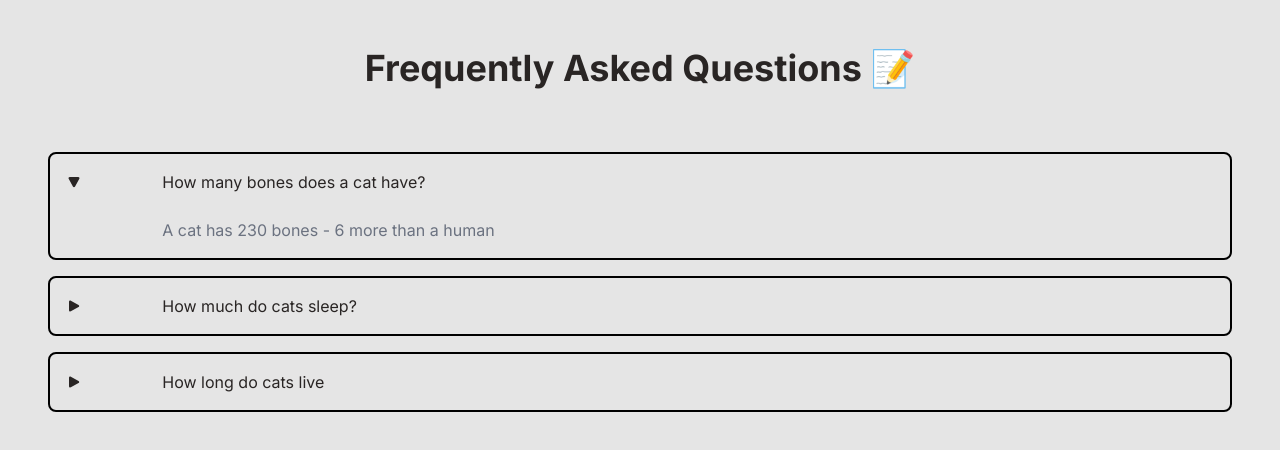
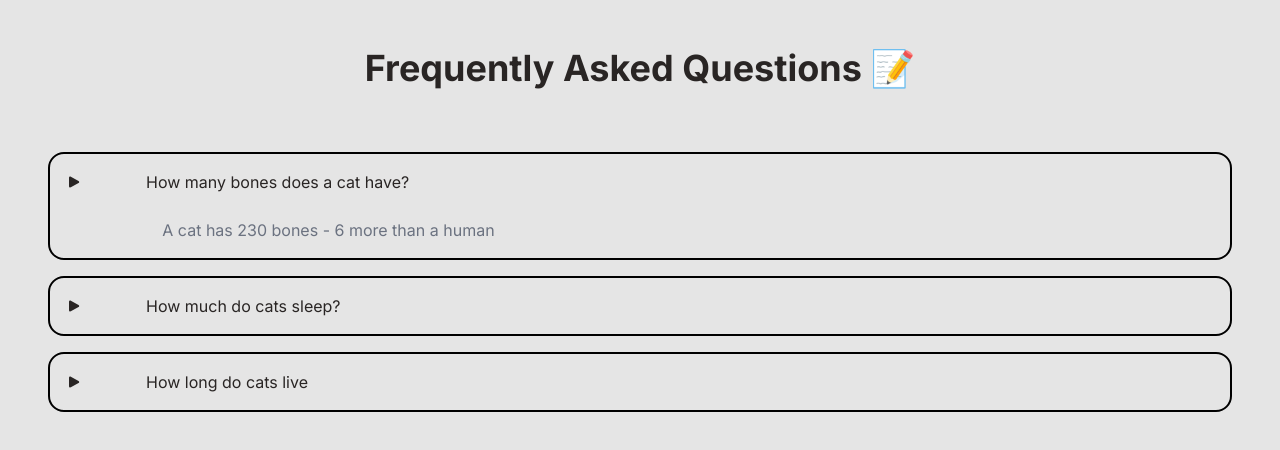
Before and after one commit to monshan/simple-faq, a Next.js app: page / in a window 1280 px wide. Shown: the top 450 px of the page. Built offline with nearby package versions, Linux system fonts and the light colour scheme.

Commit message:
Animted vertical grow and shrink on click

```diff
--- a/package.json
+++ b/package.json
@@ -15,7 +15,7 @@
   },
   "devDependencies": {
     "autoprefixer": "^10.0.1",
-    "framer-motion": "^10.16.4",
+    "framer-motion": "^10.16.5",
     "postcss": "^8",
     "tailwindcss": "^3.3.0"
   }
--- a/src/components/FAQ.js
+++ b/src/components/FAQ.js
@@ -1,6 +1,7 @@
 import Question from "./Question"
 import data from "../data"
 import { useState } from "react";
+import { LayoutGroup } from "framer-motion";
 
 export default function FAQ() {
     const [questions, setQuestions] = useState(data);
@@ -9,6 +10,7 @@ export default function FAQ() {
       <div className="flex-col px-4 xl:px-12">
         <h1 className="text-center text-4xl pt-12 pb-16 font-bold">Frequently Asked Questions 📝</h1>
         <div className="grid gap-4">
+          <LayoutGroup>
             {questions.length ? (
               questions.map((props, i) => (
                 <Question key={`${props.question.substring(0, 20)}`} {...props} open={i === 0} />
@@ -16,6 +18,7 @@ export default function FAQ() {
             ) : (
               <p>No questions</p>
             )}
+          </LayoutGroup>
         </div>
       </div>
     );
--- a/src/components/Question.js
+++ b/src/components/Question.js
@@ -1,4 +1,5 @@
 import { useState } from "react"
+import { motion, AnimatePresence, LayoutGroup } from "framer-motion"
 
 export default function Question({ question, answer, open = false }) {
     const [isOpen, setIsOpen] = useState(open)
@@ -6,15 +7,27 @@ export default function Question({ question, answer, open = false }) {
     const handleClick = (e) => setIsOpen(!isOpen)
 
     return (
-        <div
-            className="grid grid-cols-12 gap-2 border-2 border-solid border-black rounded-lg p-4 items-center"
+        <motion.div
+            className="grid grid-cols-12 gap-2 border-2 border-solid border-black p-4 items-center"
+            style={{ borderRadius: 16  }}
             onClick={handleClick}
+            layout
         >
-            <svg xmlns="http://www.w3.org/2000/svg" viewBox="0 0 24 24" fill="currentColor" className={"w-4 h-4 row-start-1 " + `${isOpen && "rotate-90"}`} >
-                <path fillRule="evenodd" d="M4.5 5.653c0-1.426 1.529-2.33 2.779-1.643l11.54 6.348c1.295.712 1.295 2.573 0 3.285L7.28 19.991c-1.25.687-2.779-.217-2.779-1.643V5.653z" clipRule="evenodd" />
-            </svg>
-            <p className="row-start-1 justify-self-start col-span-11">{question}</p>
-            {isOpen && <p className="text-gray-500 pt-4 col-start-2 col-span-11">{answer}</p>}
-        </div>
+            <motion.div layout className="flex gap-8 xl:gap-16 items-center col-span-12">
+            <motion.svg
+                xmlns="http://www.w3.org/2000/svg"
+                viewBox="0 0 24 24"
+                fill="currentColor"
+                className="w-4 h-4 row-start-1"
+                whileHover={{ rotate: 90 }}
+            >
+                <motion.path fillRule="evenodd" d="M4.5 5.653c0-1.426 1.529-2.33 2.779-1.643l11.54 6.348c1.295.712 1.295 2.573 0 3.285L7.28 19.991c-1.25.687-2.779-.217-2.779-1.643V5.653z" clipRule="evenodd" />
+            </motion.svg>
+            <motion.p className="row-start-1 justify-self-start">{question}</motion.p>
+            </motion.div>
+            {isOpen &&
+                <motion.p className="text-gray-500 pt-4 col-start-2 col-span-11">{answer}</motion.p>
+            }
+        </motion.div>
     )
 }
```
Also changed, not shown: 1 other file (tests, documents, lock files or other folders). Lines whose indentation alone changed are shown as unchanged.
